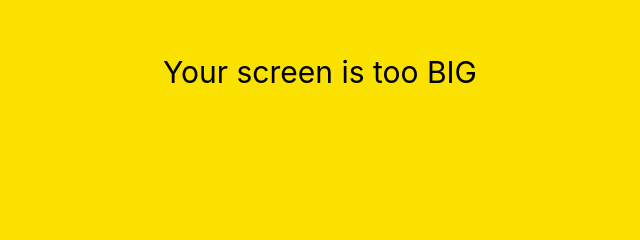
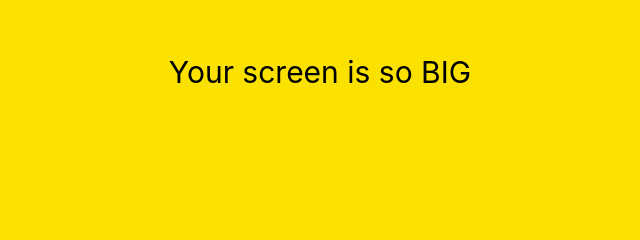
Before and after one commit to doyeong1996/kakao-clone-2022, a plain HTML site: page friends.html in a window 1280 px wide. Shown: the part 328-568 px from the top of the page, 320-960 px from the left. Drawn offline with Linux system fonts and the light colour scheme.

Commit message:
too -> so

```diff
--- a/friends.html
+++ b/friends.html
@@ -125,7 +125,7 @@
     </nav>
 
     <div id="no-mobile">
-      <span>Your screen is too BIG</span>
+      <span>Your screen is so BIG</span>
     </div>
 
     <script
```
